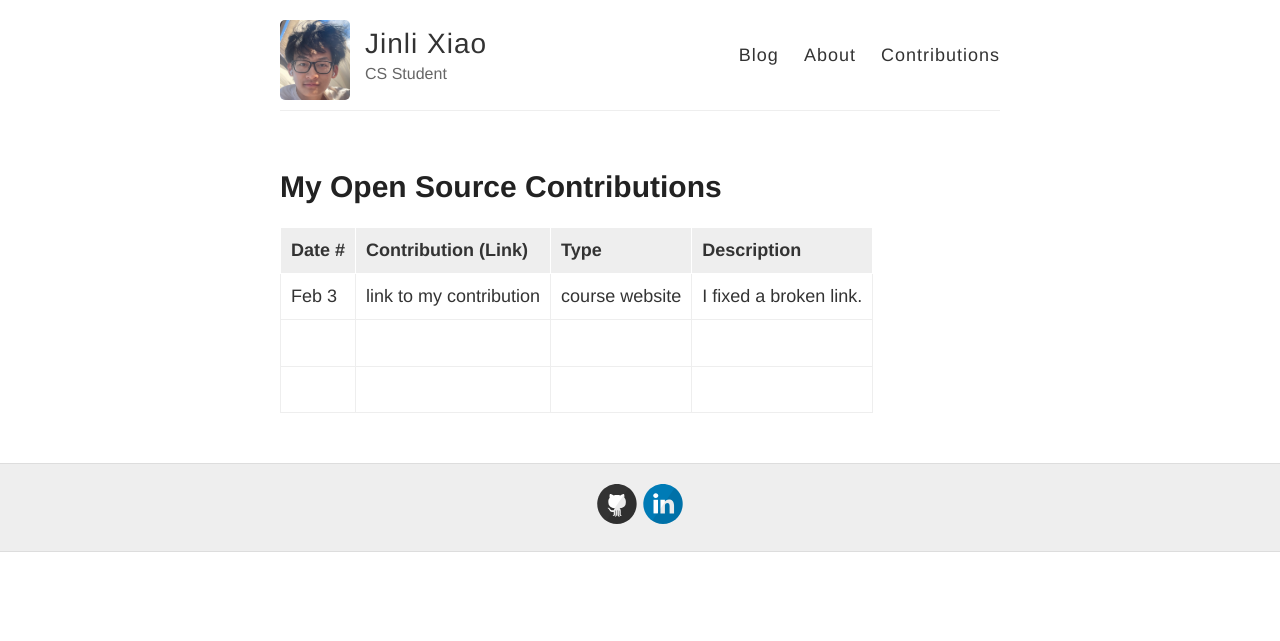
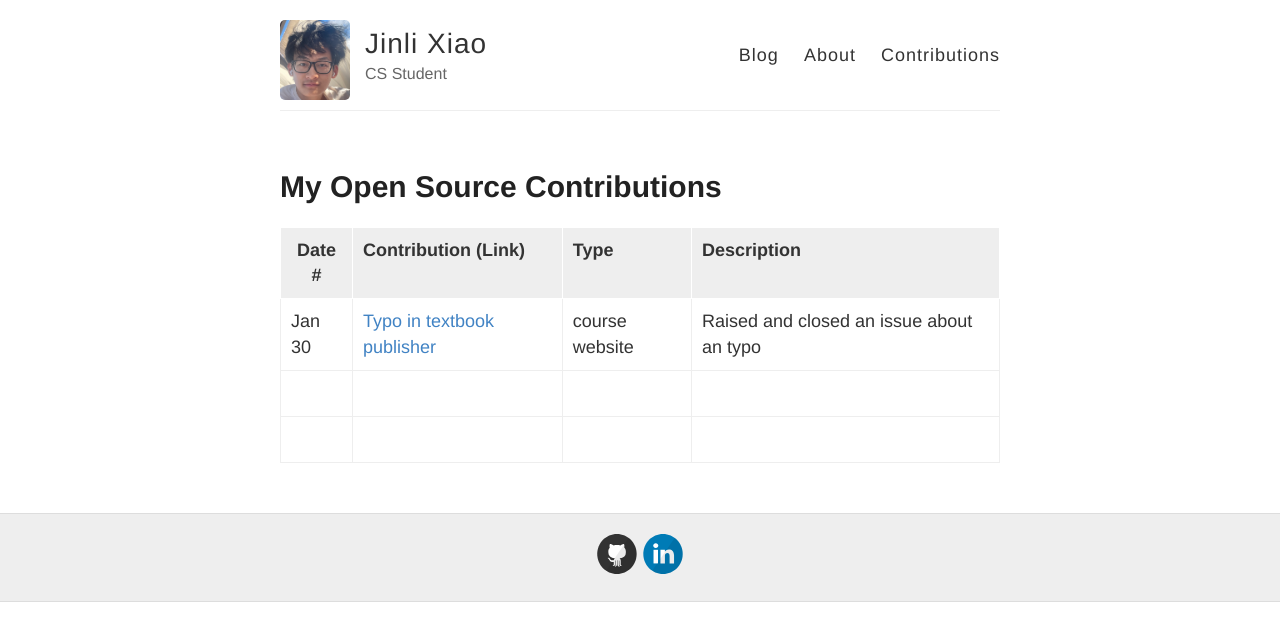
Before and after one commit to ossd-s23/jinlixiao-weekly, a Jekyll site: the page built from contributions.md, in a window 1280 px wide. Shown: the top 641 px of the page. Built offline with Jekyll 4.4.1, drawn with Linux system fonts in a browser that asks for light colours.

Commit message:
update contribution.md

```diff
--- a/contributions.md
+++ b/contributions.md
@@ -16,12 +16,8 @@ Replace the first row with your own contribution.
 
 -->
 
-
-
-
-
-| Date #       | Contribution (Link)  | Type  | Description |
-|---|:---|:---|:---|
-| Feb 3   | link to my contribution    | course website    |   I fixed a broken link.    |
-|     |     |     |      |
-|     |     |     |      |
+| Date # | Contribution (Link)                                                      | Type           | Description                              |
+| ------ | :----------------------------------------------------------------------- | :------------- | :--------------------------------------- |
+| Jan 30 | [Typo in textbook publisher](https://github.com/joannakl/ossd/issues/34) | course website | Raised and closed an issue about an typo |
+|        |                                                                          |                |                                          |
+|        |                                                                          |                |                                          |
```
